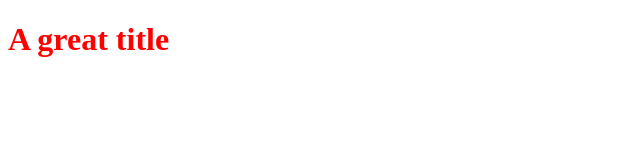
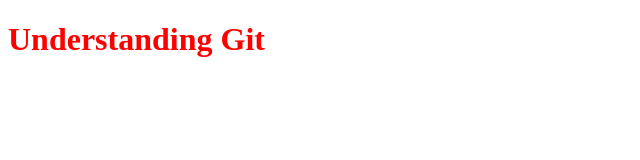
Before and after one commit to mansourtchenegnon/OpenClassroomsProject, a plain HTML site: page index.html in a window 1280 px wide. Shown: the whole page, without its empty margins (0-640 px from the left). Drawn offline with Linux system fonts and the light colour scheme.

Commit message:
Changing the title

```diff
--- a/index.html
+++ b/index.html
@@ -1,10 +1,10 @@
 <!DOCTYPE html>
 <html>
 <head>
-    <title></title>
+    <title>First Project</title>
     <link rel="stylesheet" type="text/css" href="styles.css">
 </head>
 <body>
-    <h1>A great title</h1>
+    <h1>Understanding Git</h1>
 </body>
 </html>
```
